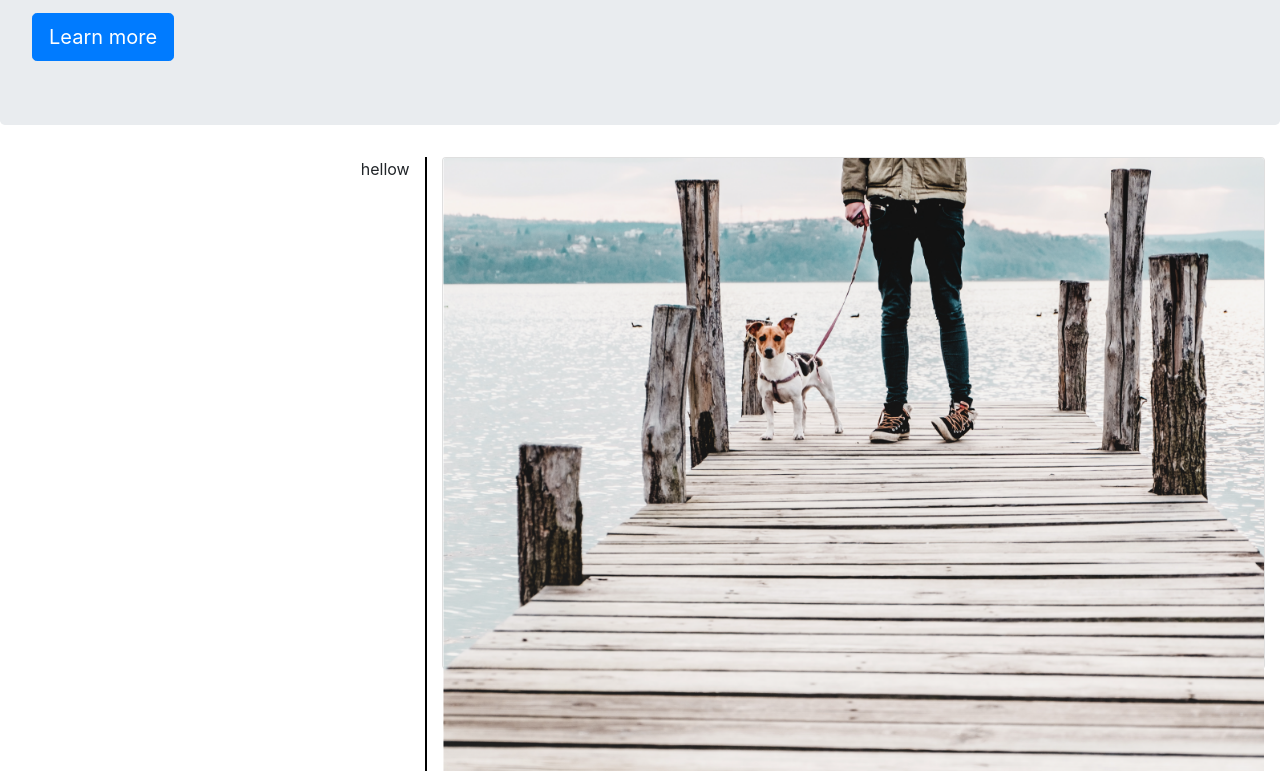
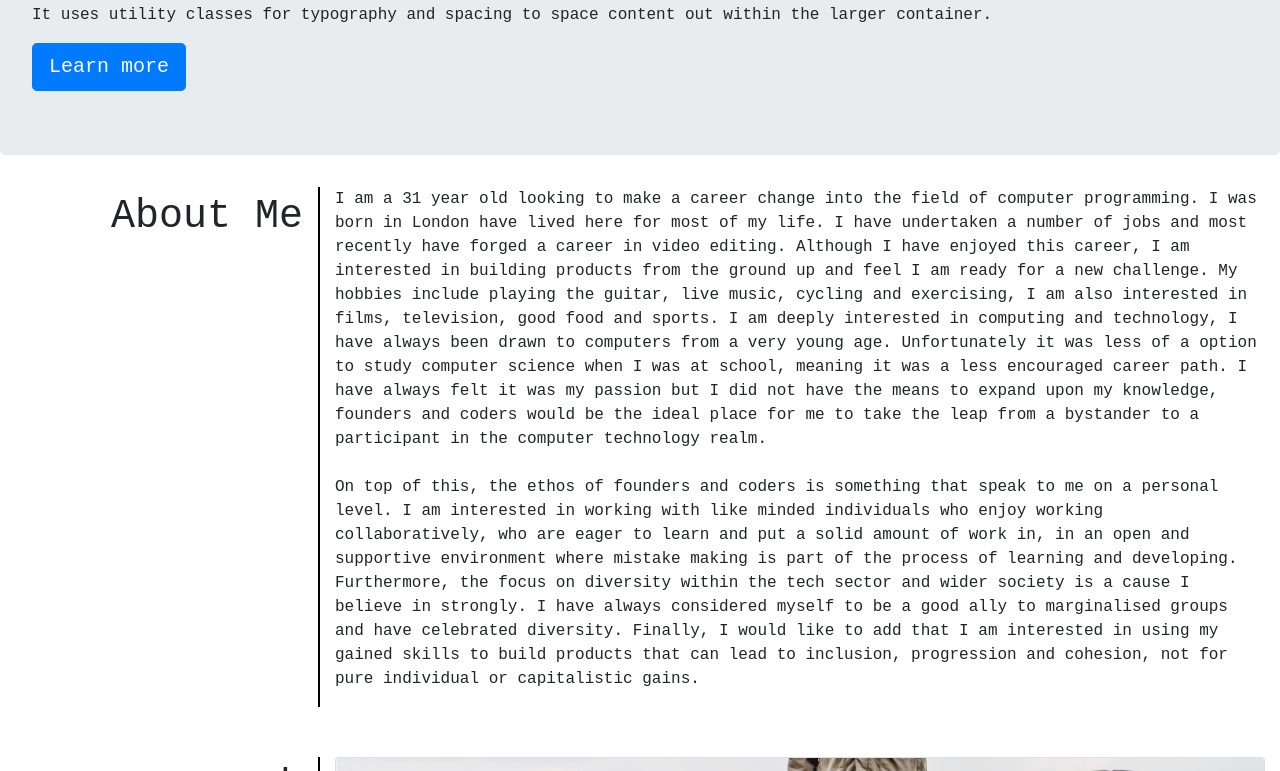
Before and after one commit to JamesRobertSutcliffe/bootstrap-portfolio, a plain HTML site: page index.html in a window 1280 px wide. Shown: the part 325-1096 px from the top of the page. Drawn offline with nearby package versions, Linux system fonts and the light colour scheme.

Commit message:
sections created

```diff
--- a/CSS/style.css
+++ b/CSS/style.css
@@ -1,6 +1,28 @@
 * {
 
 }
+
+body {
+  font-family: 'Courier New', Courier, monospace;
+}
+
+
+
+/* NAVBAR */
+
+/* About me */
+
+.aboutMe {
+  margin-bottom: 50px;
+}
+
+.rowstyle2 {
+  margin: 0;
+  /* min-height: 350px; */
+}
+
+
+/* WORK */
 
 .rowstyle {
       margin: 0;
@@ -19,6 +41,10 @@
     margin: 0;
     min-height: 200px;
     text-align: right;
-
+    font-size: 40px;
 
   }
+
+  .contactMe {
+    margin-top: 50px;
+  }
--- a/index.html
+++ b/index.html
@@ -57,12 +57,45 @@
         <a class="btn btn-primary btn-lg" href="#" role="button">Learn more</a>
       </div>
 
+
+      <!-- About me -->
+
+      <div class="container-fluid aboutMe">
+        <div class="row">
+      <aside class="cardContainer col-lg-3 col-md-3 col-sm-12 aside">About Me</aside>
+      <div class="cardContainer col-lg-9 col-md-3 col-sm-12 rowstyle2">
+        <p>
+          I am a 31 year old looking to make a career change into the field
+          of computer programming. I was born in London have lived here for most of my life. I have undertaken a number of
+          jobs and most recently have forged a career in video editing. Although I have enjoyed this career, I am interested in
+          building products from the ground up and feel I am ready for a new challenge.
+
+          My hobbies include playing the guitar, live music, cycling and exercising, I am also interested in films,
+          television, good food and sports.
+
+      I am deeply interested in computing and technology, I have always been drawn to computers
+      from a very young age. Unfortunately it was less of a option to study computer science when I was at school, meaning
+      it was a less encouraged career path. I have always felt it was my passion but I did not have the means to expand upon my knowledge,
+      founders and coders would be the ideal place for me to take the leap from a bystander to a participant in the computer technology realm.<br><br>
+
+      On top of this, the ethos of founders and coders is something that speak to me on a personal level. I am interested in working with like
+      minded individuals who enjoy working collaboratively, who are eager to learn and put a solid amount of work in, in an open and supportive environment
+      where mistake making is part of the process of learning and developing. Furthermore, the focus on diversity within the tech sector and wider society
+      is a cause I believe in strongly. I have always considered myself to be a good ally to marginalised groups and have celebrated diversity.
+
+      Finally, I would like to add that I am interested in using my gained skills to build products that can lead to inclusion, progression and cohesion, not
+      for pure individual or capitalistic gains.
+      </div>
+      </div>
+      </div>
+
+
       <!-- Portfolio Grid -->
 
       <div class="container-fluid">
         <div class="row">
-      <aside class="cardContainer col-lg-4 col-md-6 col-sm-12 aside">hellow</aside>
-      <div class="cardContainer col-lg-8 col-md-8 col-sm-12 rowstyle">
+      <aside class="cardContainer col-lg-3 col-md-3 col-sm-12 aside">work</aside>
+      <div class="cardContainer col-lg-9 col-md-9 col-sm-12 rowstyle">
         <div class="row">
           <div class="cardContainer col-lg-12 col-md-12 col-sm-12 rowstyle1">
             <div class="card" style="width: 100%; height: 75%;">
@@ -105,10 +138,22 @@
         </div>
       </div>
       </div>
+        </div>
+            </div>
+            </div>
 
-        </div>
+            <!-- Contact me -->
 
-      </div>
+            <div class="container-fluid contactMe">
+              <div class="row">
+            <aside class="cardContainer col-lg-3 col-md-3 col-sm-12 aside">Contact</aside>
+            <div class="cardContainer col-lg-9 col-md-3 col-sm-12 rowstyle2">
+              <a href="#">jamessutcliffe2012@hotmail.co.uk</a>
+              <a href="https://github.com/JamesRobertSutcliffe">GitHub</a>
+              <a href="https://www.linkedin.com/in/james-robert-sutcliffe/">Linked In</a>
+            </div>
+            </div>
+            </div>
 
 </body>
 </html>
```
